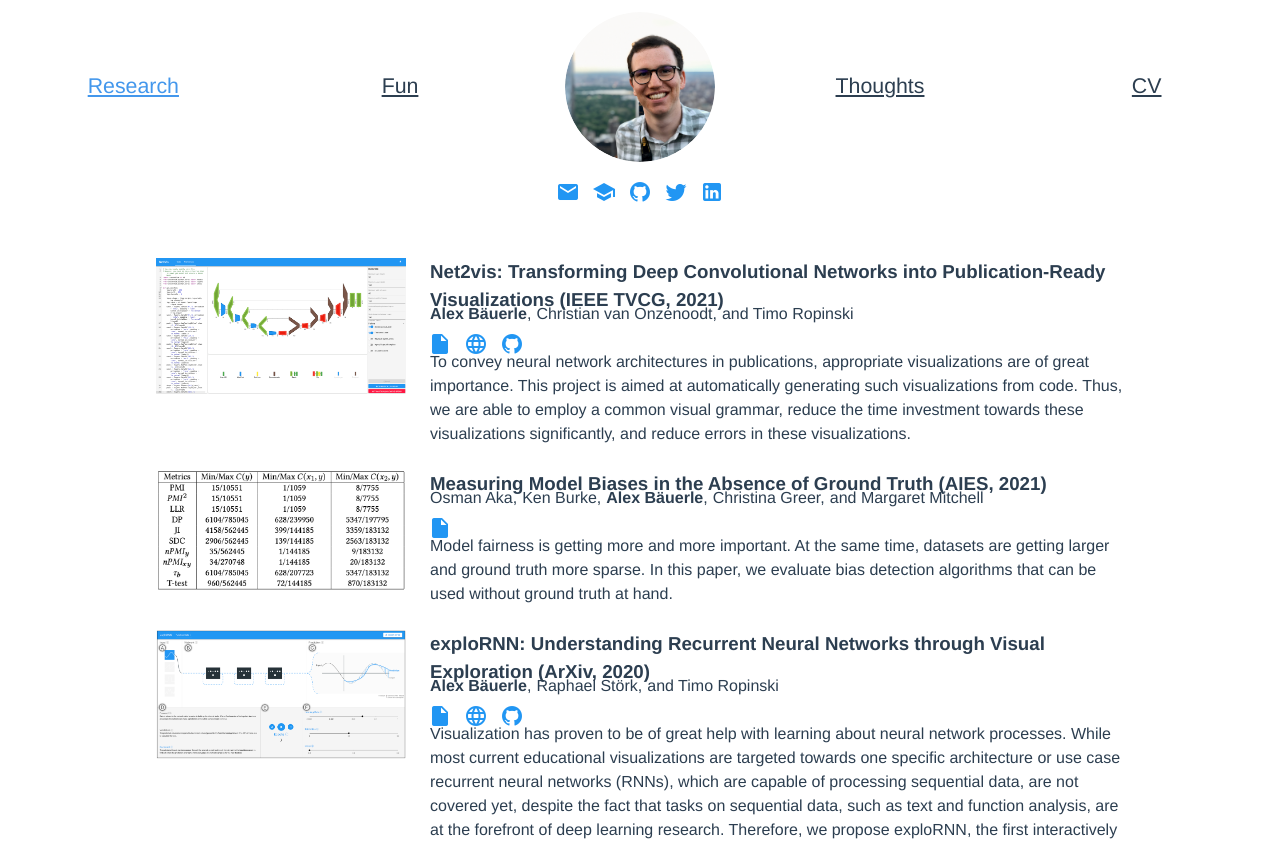
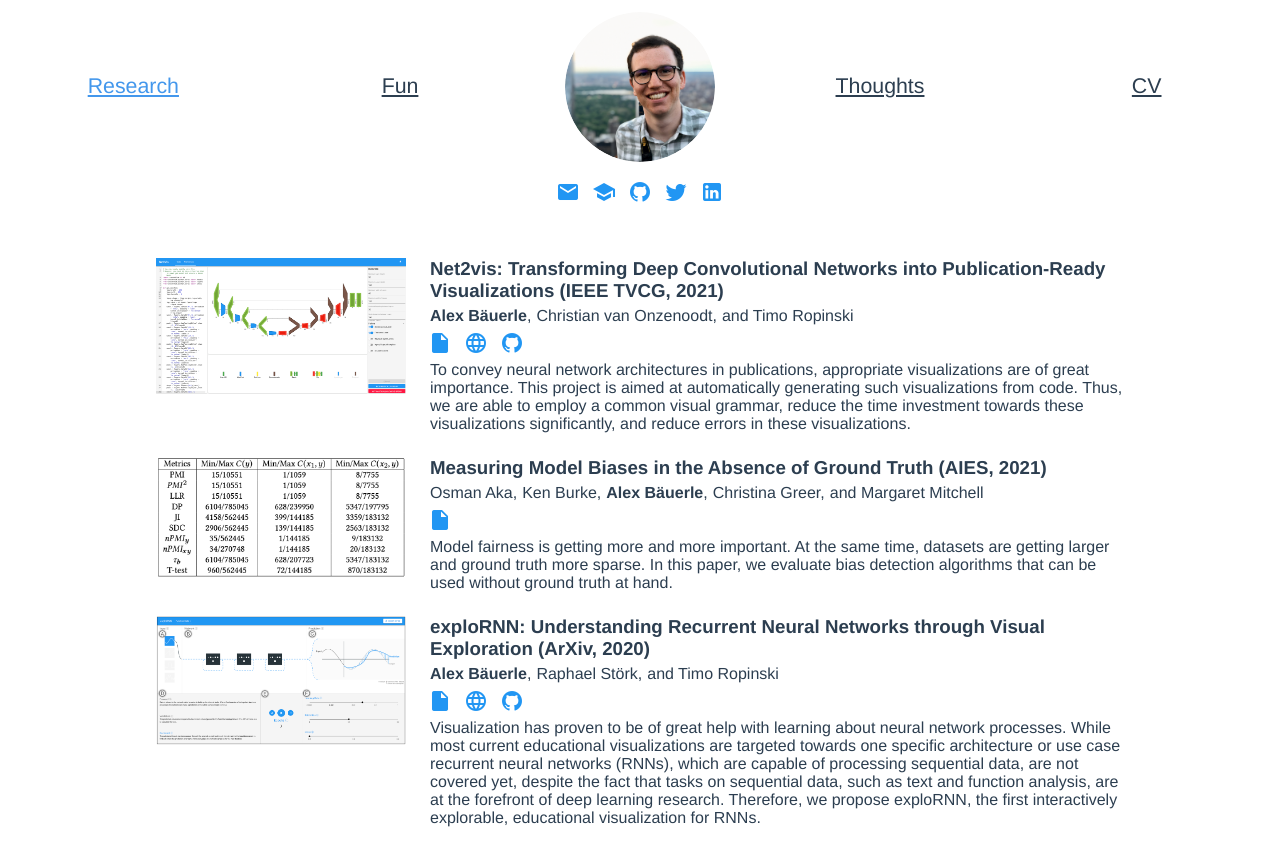
Before and after one commit to Sparkier/sparkier.github.io, a Vue app: page /research in a window 1280 px wide. Shown: the top 841 px of the page. Built offline with nearby package versions, Linux system fonts and the light colour scheme.

Commit message:
Minor Style Changes

```diff
--- a/src/views/projects/fun/FunProject.vue
+++ b/src/views/projects/fun/FunProject.vue
@@ -15,7 +15,7 @@
             :linkWithIcon="link"
           />
         </v-row>
-        <p>
+        <p class="abstract-container">
           {{ project.abstract }}
         </p>
       </v-col>
@@ -48,5 +48,9 @@ p {
 }
 .row {
   margin-left: -8px;
+  margin-top: 5px;
+}
+.abstract-container {
+  margin-top: 12px !important;
 }
 </style>
--- a/src/views/projects/research/Research.vue
+++ b/src/views/projects/research/Research.vue
@@ -25,5 +25,6 @@ export default {
 <style scoped lang="scss">
 .container {
   max-width: 1000px;
+  line-height: normal;
 }
 </style>
--- a/src/views/projects/research/ResearchProject.vue
+++ b/src/views/projects/research/ResearchProject.vue
@@ -22,7 +22,7 @@
             :linkWithIcon="link"
           />
         </v-row>
-        <p>
+        <p class="abstract-container">
           {{ project.abstract }}
         </p>
       </v-col>
@@ -60,5 +60,9 @@ p {
 }
 .neutral-row {
   margin-left: 0px;
+  margin-top: 5px;
+}
+.abstract-container {
+  margin-top: 12px !important;
 }
 </style>
```
